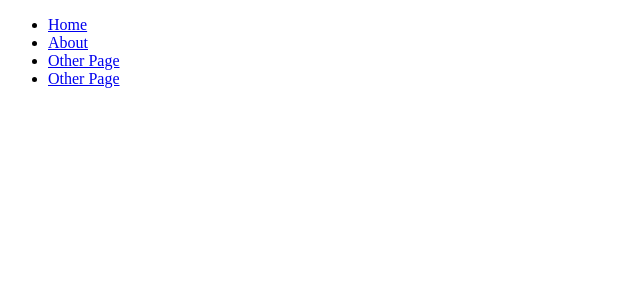
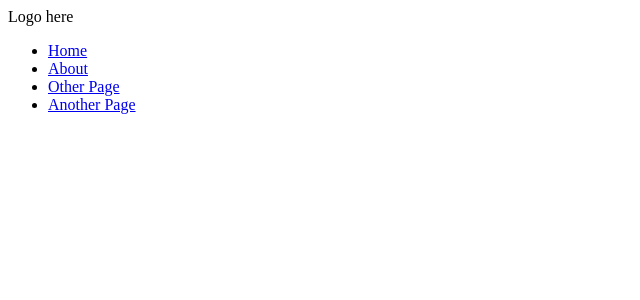
Before and after one commit to amo0126/426proj, a React (Create React App) app in the folder mental-health-app/: page / in a window 1280 px wide. Shown: the top 300 px of the page, without its empty margins (0-640 px from the left). Built offline with nearby package versions, Linux system fonts and the light colour scheme; the HTML template or start-up script is replaced by a standard one.

Commit message:
added navigation to header

```diff
--- a/mental-health-app/src/components/headerComponents/header.js
+++ b/mental-health-app/src/components/headerComponents/header.js
@@ -1,27 +1,12 @@
 import React, { Component } from 'react';
+import Nav from './nav';
 
 class Header extends Component {
     render() {
       return (
       <header>
-        <nav>
-            <ul>
-                <li>
-                    <a href="#">Home</a>
-                </li>
-                <li>
-                    <a href="#">About</a>
-                </li>
-                <li>
-                    <a href="#">Other Page</a>
-                </li>
-                <li>
-                    <a href="#">Other Page</a>
-                </li>
-            </ul>
-        </nav>
-
-
+          Logo here
+        <Nav></Nav>
       </header>
     );
     }
--- /dev/null
+++ b/mental-health-app/src/components/headerComponents/nav.js
@@ -0,0 +1,26 @@
+import React, { Component } from 'react';
+
+class Nav extends Component {
+    render() {
+      return (
+        <nav>
+            <ul>
+                <li>
+                    <a href="#">Home</a>
+                </li>
+                <li>
+                    <a href="#">About</a>
+                </li>
+                <li>
+                    <a href="#">Other Page</a>
+                </li>
+                <li>
+                    <a href="#">Another Page</a>
+                </li>
+            </ul>
+        </nav>
+    );
+    }
+  }
+
+  export default Nav;
```
Also changed, not shown: mental-health-app/src/components/nav.js (deleted).
